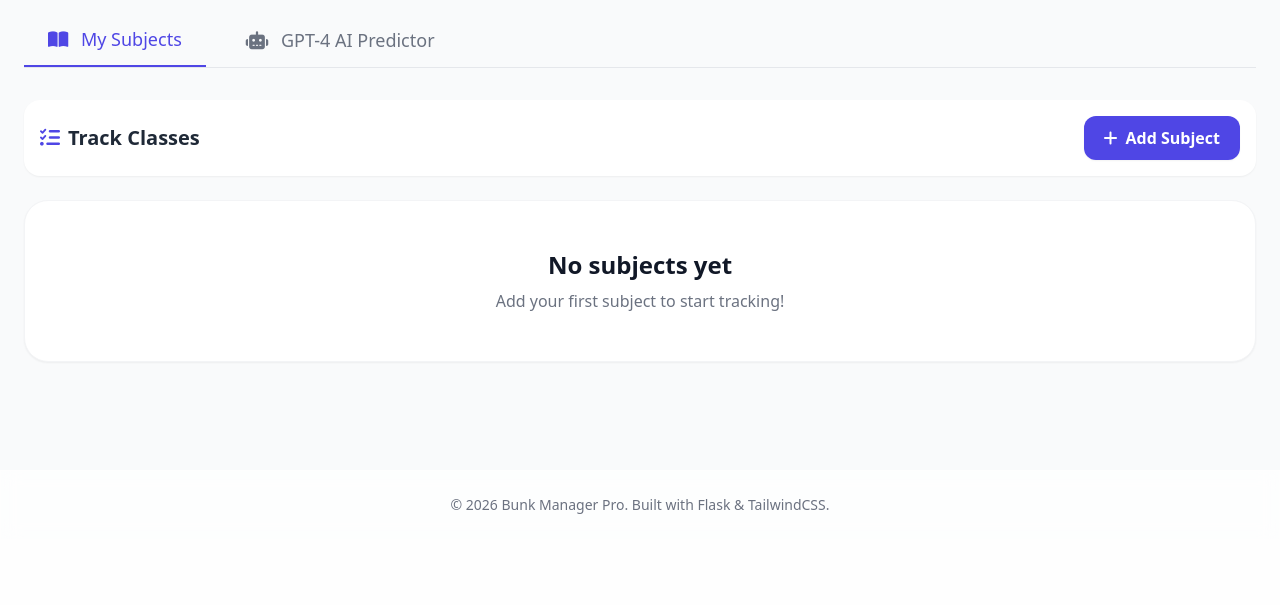
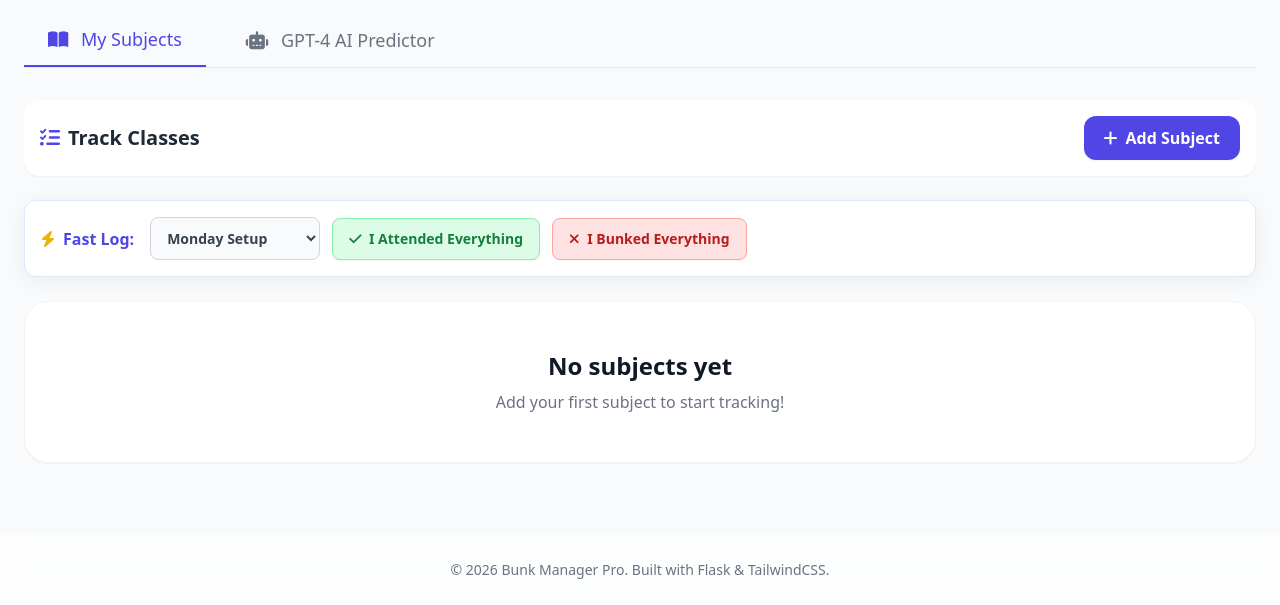
Before and after one commit to gaurav443201/bunk-manager-pro, a Flask app: page /dashboard in a window 1280 px wide. Shown: the part 260-865 px from the top of the page. Before the commit the page ends 774 px from the top, so only its background shows below. Run offline with Flask 3, Linux system fonts and the light colour scheme; the visitor is signed in with stand-in values (Sample User, id 1); data that the repository does not hold is empty; some libraries are stand-ins or nearby versions.

Commit message:
Massive Upgrade: Added Daily Bulk Auto-Logger to instantly log entire days of attendance, and integrated 1-hr/2-hr duration logic for AI Practical/Lecture deduction.

```diff
--- a/app.py
+++ b/app.py
@@ -362,8 +362,9 @@ def upload_timetable():
         division = request.form.get('division', '')
         branch = request.form.get('branch', '')
 
-        sys_prompt = "You are a timetable parser. Extract all unique subjects from the timetable image. Distinguish between Lectures and Practicals based on the schedule. If a practical has a batch, extract it. Return a JSON object exactly like this:\n{\n  \"subjects\": [\n    {\"subject_name\": \"string\", \"subject_type\": \"Lecture\"|\"Practical\", \"batch\": \"string or empty\", \"exclude_attendance\": boolean}\n  ],\n  \"summary\": \"A short 2-sentence summary of when the student's busiest days are from the schedule.\"\n}\n"
+        sys_prompt = "You are a timetable parser. Extract all unique subjects from the timetable image. Return a JSON object exactly like this:\n{\n  \"subjects\": [\n    {\"subject_name\": \"string\", \"subject_type\": \"Lecture\"|\"Practical\", \"batch\": \"string or empty\", \"exclude_attendance\": boolean}\n  ],\n  \"daily_schedule\": {\n    \"Monday\": [{\"subject_name\": \"string\", \"subject_type\": \"Lecture\"|\"Practical\"}],\n    \"Tuesday\": [{\"subject_name\": \"string\", \"subject_type\": \"Lecture\"|\"Practical\"}],\n    \"Wednesday\": [], \"Thursday\": [], \"Friday\": [], \"Saturday\": []\n  },\n  \"summary\": \"A short 2-sentence summary of when the student's busiest days are.\"\n}\n"
         sys_prompt += "CRITICAL RULE: Expand short abbreviated subject names into their FULL FORMS if they match these known subjects: DM -> 'Discrete Mathematics', COM or MP -> 'Computer Org and Microprocessor', OE -> 'Open Elective', IOT -> 'Internet of Things', MIL -> 'Modern Indian Languages', WD or Web Dev -> 'Web Development', MP Lab -> 'Microprocessor Lab', EPD -> 'Engineering Product Design', EVS -> 'Environmental Studies'. "
+        sys_prompt += "TIME RULE: If a class block occupies 2 HOURS on the timetable, it MUST be classified as a 'Practical'. If it is 1 HOUR, it MUST be classified as a 'Lecture'. "
 
         if division or branch:
             sys_prompt += f"EXTREMELY IMPORTANT: The user's specific Division is '{division}' and Branch/Batch is '{branch}'. You MUST filter out all other branches/divisions and ONLY extract classes that this specific student would attend! Ignore all other columns."
@@ -420,17 +421,52 @@ def upload_timetable():
                 added_count += 1
 
         parsed_schedule = data_json.get('summary', 'Timetable synced.')
+        daily_schedule = data_json.get('daily_schedule', {})
 
         # Save summary string to Context for ChatGPT Prediction
         db.users.update_one(
             {'_id': user_id},
-            {'$set': {'timetable_context': parsed_schedule}},
+            {'$set': {'timetable_context': parsed_schedule, 'daily_schedule': daily_schedule}},
             upsert=True
         )
 
         return jsonify({'success': True, 'message': f'Timetable AI added {added_count} new subjects automatically!', 'data': parsed_schedule})
     except Exception as e:
         return jsonify({'error': str(e)}), 500
+
+@app.route('/api/quick_day_action', methods=['POST'])
+@login_required
+def quick_day_action():
+    user_id = session['user_id']
+    day = request.form.get('day')
+    action = request.form.get('action') # 'attend' or 'bunk'
+
+    user_doc = db.users.find_one({'_id': user_id})
+    if not user_doc or not user_doc.get('daily_schedule'):
+        flash("Please upload your timetable first using Advanced Mode so the AI can map your daily schedules!", "danger")
+        return redirect(url_for('dashboard'))
+
+    schedule = user_doc['daily_schedule'].get(day, [])
+    if not schedule:
+        flash(f"Amazing! You have zero tracked classes mapped on {day}.", "info")
+        return redirect(url_for('dashboard'))
+
+    classes_updated = 0
+    for item in schedule:
+        name = item.get('subject_name')
+        stype = item.get('subject_type')
+        inc_data = {'total_classes': 1}
+        if action == 'attend':
+            inc_data['attended_classes'] = 1
+
+        res = subjects_collection.update_many(
+            {'user_id': user_id, 'subject_name': name, 'subject_type': stype},
+            {'$inc': inc_data}
+        )
+        classes_updated += res.modified_count
+
+    flash(f"Successfully tracked {classes_updated} classes ({action.upper()} ALL) for {day}!", "success")
+    return redirect(url_for('dashboard'))
 
 @app.route('/api/save_semester_dates', methods=['POST'])
 @login_required
--- a/templates/dashboard.html
+++ b/templates/dashboard.html
@@ -60,6 +60,25 @@
             <button @click="showAddModal = true; newSubjectType = 'Lecture'" class="bg-primary hover:bg-indigo-600 text-white px-5 py-2.5 rounded-xl font-semibold shadow-sm transition-all transform hover:scale-105 flex items-center gap-2">
                 <i class="fa-solid fa-plus"></i> Add Subject
             </button>
+        </div>
+
+        <!-- Daily Auto-Logger -->
+        <div class="mb-6 bg-white dark:bg-gray-800 p-4 rounded-xl shadow-[0_4px_24px_rgb(0,0,0,0.06)] border border-indigo-100 dark:border-gray-700 flex flex-col md:flex-row items-center gap-4">
+            <div class="flex items-center gap-2 text-indigo-600 dark:text-indigo-400 font-bold whitespace-nowrap">
+                <i class="fa-solid fa-bolt text-yellow-500"></i> Fast Log:
+            </div>
+            <form action="/api/quick_day_action" method="POST" class="flex flex-wrap items-center gap-3 w-full">
+                <select name="day" class="bg-gray-50 dark:bg-gray-700 border border-gray-300 dark:border-gray-600 text-sm rounded-lg px-3 py-2.5 flex-grow sm:flex-grow-0 min-w-[140px] font-semibold text-gray-700 dark:text-gray-200 outline-none">
+                    <option value="Monday">Monday Setup</option>
+                    <option value="Tuesday">Tuesday Setup</option>
+                    <option value="Wednesday">Wednesday Setup</option>
+                    <option value="Thursday">Thursday Setup</option>
+                    <option value="Friday">Friday Setup</option>
+                    <option value="Saturday">Saturday Setup</option>
+                </select>
+                <button type="submit" name="action" value="attend" class="flex-1 sm:flex-none bg-green-100 dark:bg-green-900/40 text-green-700 dark:text-green-400 border border-green-300 dark:border-green-800 hover:bg-green-200 dark:hover:bg-green-800 font-bold px-4 py-2.5 rounded-lg text-sm transition-colors whitespace-nowrap shadow-sm"><i class="fa-solid fa-check mr-1"></i> I Attended Everything</button>
+                <button type="submit" name="action" value="bunk" class="flex-1 sm:flex-none bg-red-100 dark:bg-red-900/40 text-red-700 dark:text-red-400 border border-red-300 dark:border-red-800 hover:bg-red-200 dark:hover:bg-red-800 font-bold px-4 py-2.5 rounded-lg text-sm transition-colors whitespace-nowrap shadow-sm"><i class="fa-solid fa-xmark mr-1"></i> I Bunked Everything</button>
+            </form>
         </div>
 
         {% if subjects %}
```
